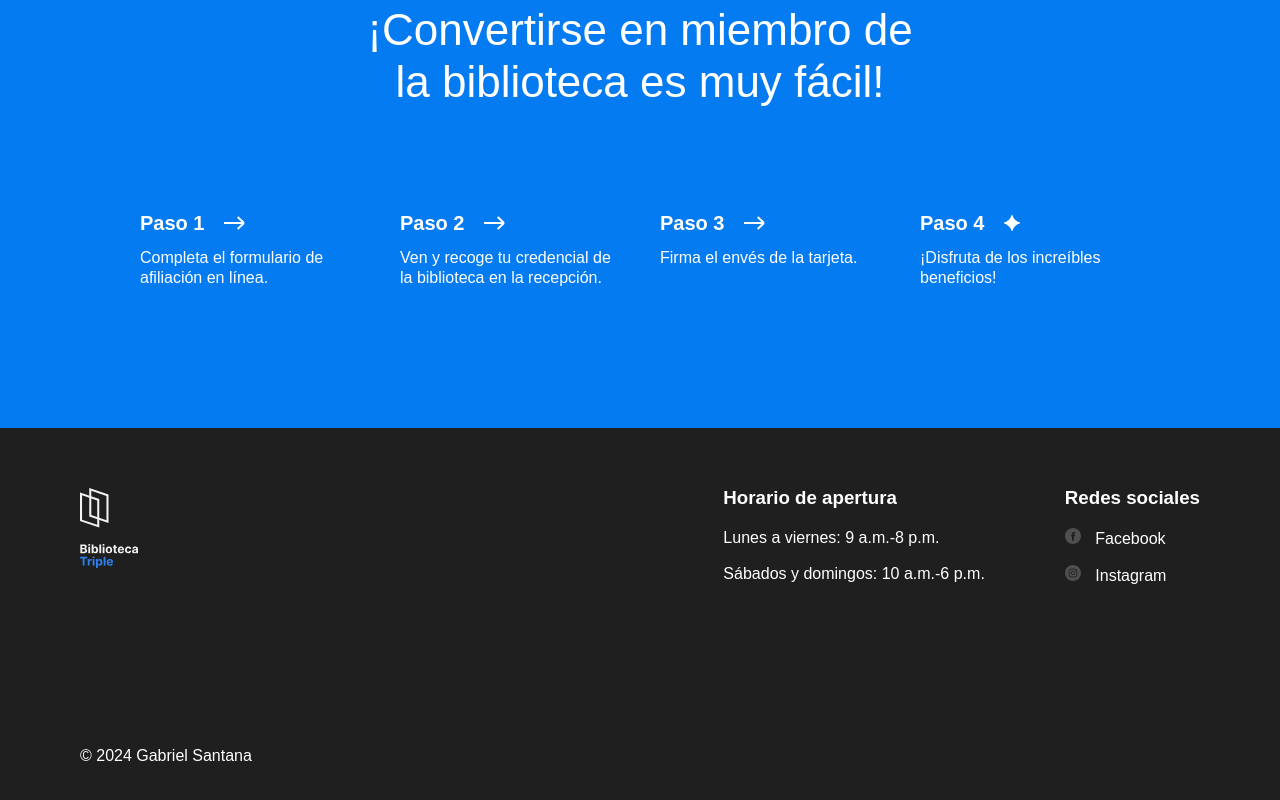
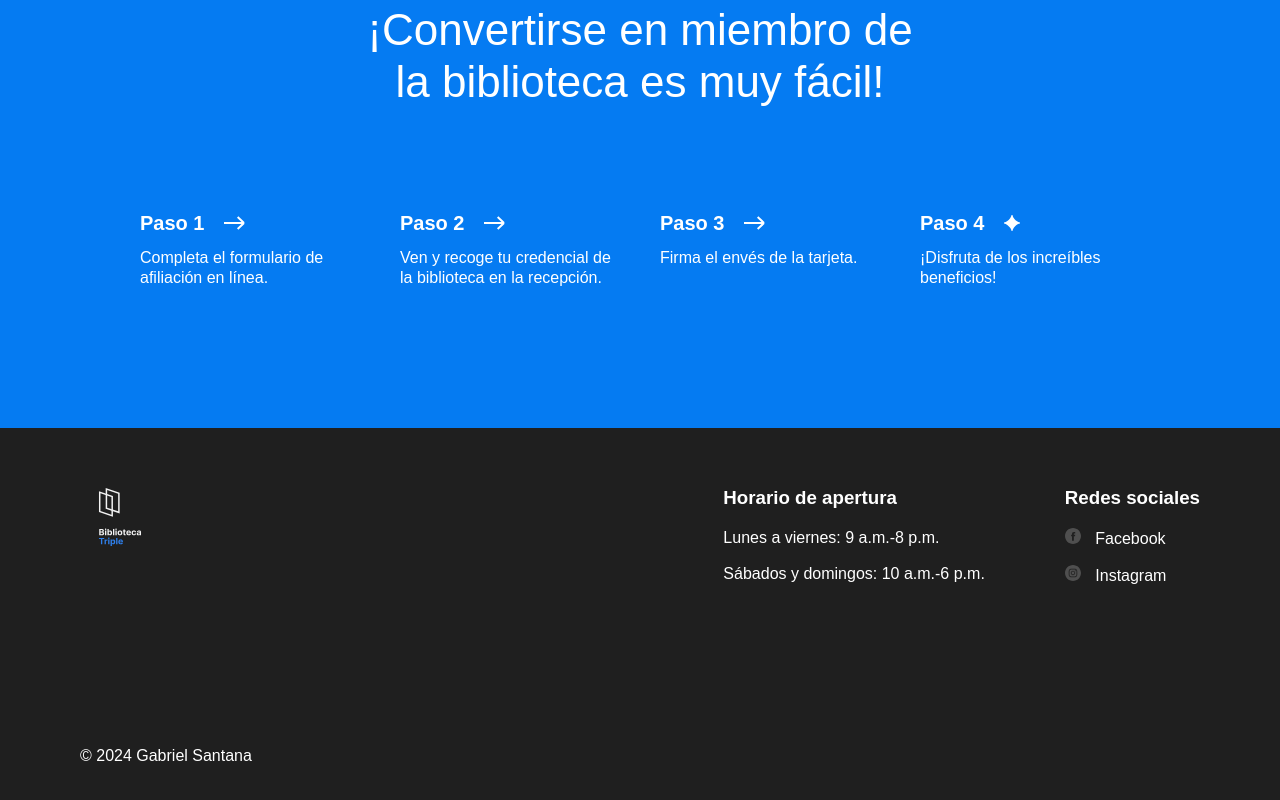
Before and after one commit to GabyMusiCuba/web_project_library, a plain HTML site: page index.html in a window 1280 px wide. Shown: the part 3138-3938 px from the top of the page. Drawn offline with Linux system fonts and the light colour scheme.

Commit message:
listo para revisión

```diff
--- a/index.html
+++ b/index.html
@@ -282,8 +282,9 @@
       </main>
       <footer class="footer" id="footer">
         <div class="footer__columns">
-          <div class="footer__column footer__logo">
+          <div class="footer__column">
             <img
+              class="footer__logo"
               src="./images/logo_white.svg"
               alt="Logotipo de la Biblioteca Triple Peaks"
             />
```
